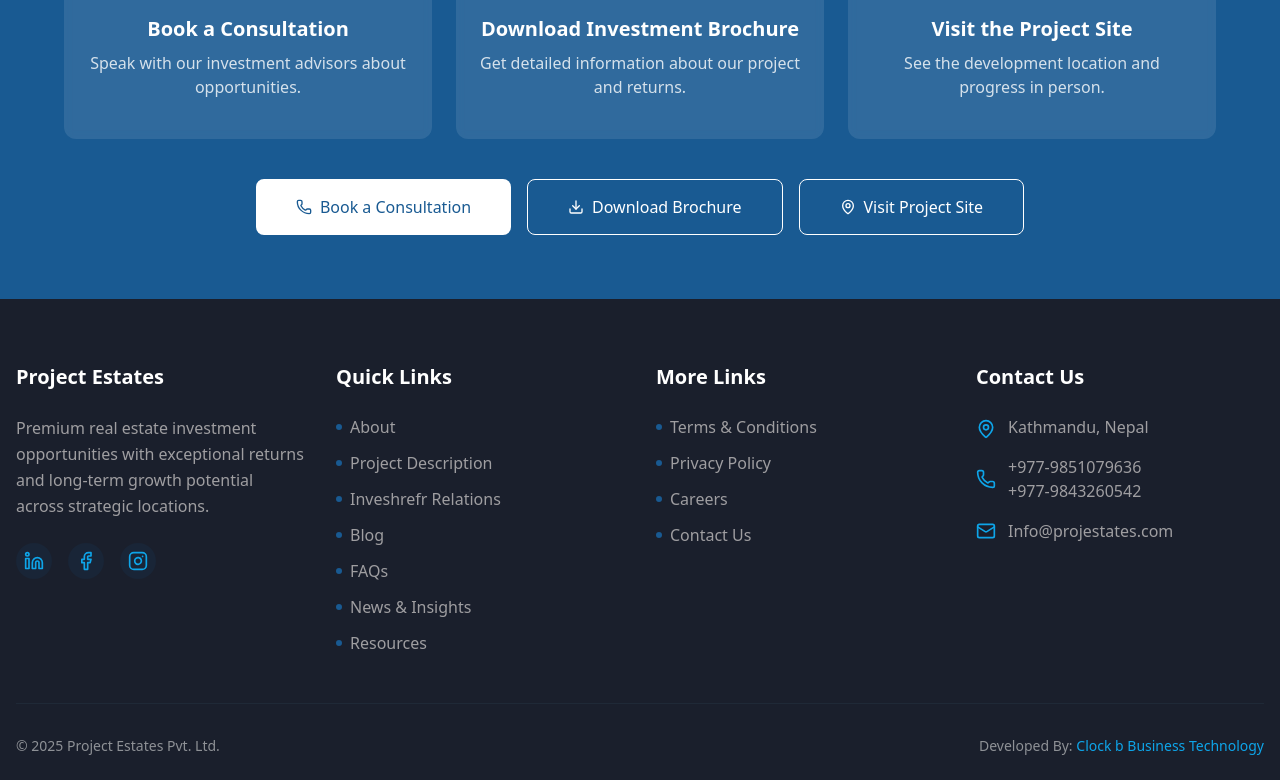
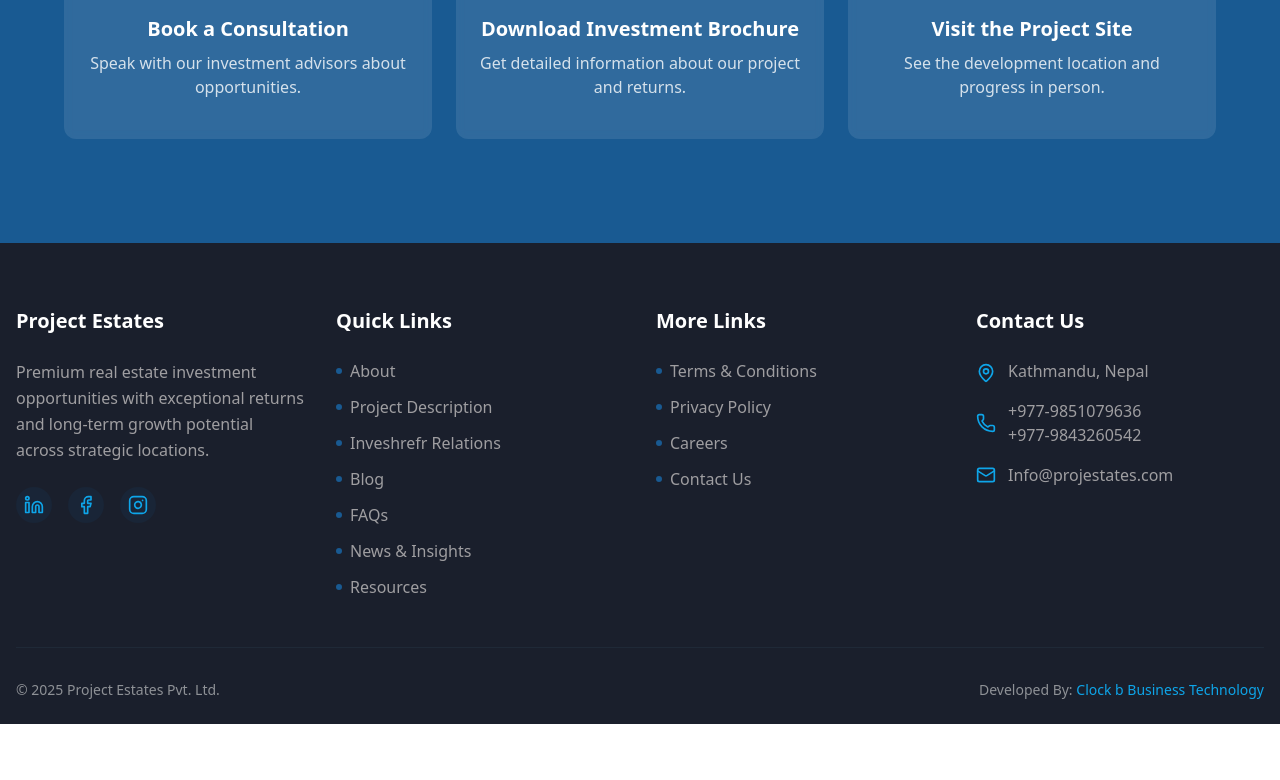
Before and after one commit to iampratikluitel/clockb-vibrant-estate, a Next.js app: page /about in a window 1280 px wide. Shown: the part 2259-3039 px from the top of the page. After the commit the page ends 2983 px from the top, so only its background shows below. Built offline with nearby package versions, Linux system fonts and the light colour scheme.

Commit message:
Removed Unnecessary Buttons

```diff
--- a/app/(components)/about/page.tsx
+++ b/app/(components)/about/page.tsx
@@ -276,32 +276,7 @@ const About = () => {
                 </div>
               </div>
 
-              <div className="flex flex-col md:flex-row gap-4 justify-center">
-                <Button
-                  variant="cta"
-                  size="xl"
-                  className="bg-white text-estates-primary hover:bg-white/90"
-                >
-                  <Phone className="w-5 h-5" />
-                  Book a Consultation
-                </Button>
-                <Button
-                  variant="cta"
-                  size="xl"
-                  className="border border-white bg-transparent hover:bg-white/10"
-                >
-                  <Download className="w-5 h-5" />
-                  Download Brochure
-                </Button>
-                <Button
-                  variant="cta"
-                  size="xl"
-                  className="border border-white bg-transparent hover:bg-white/10"
-                >
-                  <MapPin className="w-5 h-5" />
-                  Visit Project Site
-                </Button>
-              </div>
+
             </div>
           </div>
         </section>
--- a/app/(components)/investor-relations/page.tsx
+++ b/app/(components)/investor-relations/page.tsx
@@ -355,7 +355,7 @@ const InvestmentRelations = () => {
           </div>
 
           {/* Institutional Investors */}
-          <div className="max-w-6xl mx-auto mt-8 bg-estates-gray-100 rounded-xl p-8 shadow-md border border-estates-gray-200">
+          {/* <div className="max-w-6xl mx-auto mt-8 bg-estates-gray-100 rounded-xl p-8 shadow-md border border-estates-gray-200">
             <div className="flex items-center mb-6">
               <div className="w-12 h-12 rounded-lg bg-estates-primary/10 flex items-center justify-center mr-4">
                 <Building className="h-6 w-6 text-estates-primary" />
@@ -373,9 +373,13 @@ const InvestmentRelations = () => {
               Still Have Questions? Contact Us Today!
               <ArrowRight className="ml-2 h-4 w-4 group-hover:translate-x-1 transition-transform" />
             </Button>
-          </div>
+          </div> */}
+
         </div>
       </section>
+
+
+
 
       {/* Investment Team Section */}
       <section className="py-16 bg-estates-gray-100">
```
